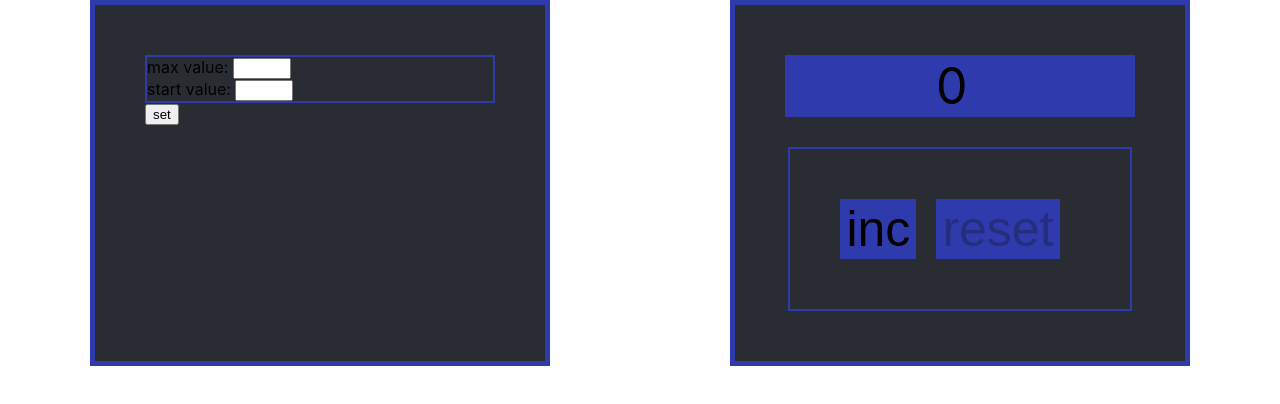
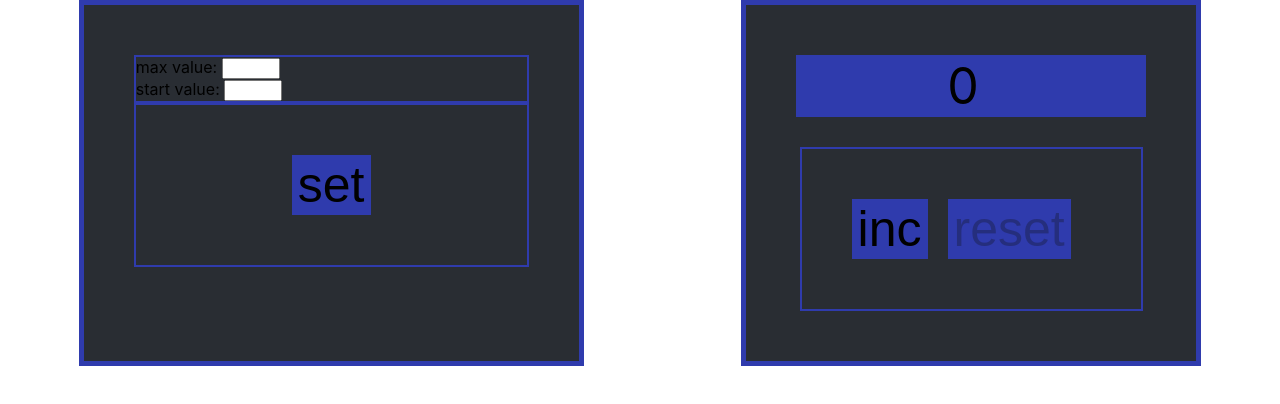
Before and after one commit to cros6y6raga/counter-crosbybraga, a React (Create React App) app: page / in a window 1280 px wide. Shown: the top 404 px of the page. Built offline with nearby package versions, Linux system fonts and the light colour scheme.

Commit message:
Styled the set button

```diff
--- a/src/App.css
+++ b/src/App.css
@@ -50,9 +50,14 @@
 }
 
 .settingsButton {
-
+    border: 2px solid #2f3bad;
+    padding: 50px 156px;
+    margin: 0 auto;
 }
 
 .set {
-
+    border: none;
+    font-size: 50px;
+    background-color: #2f3bad;
+    cursor: pointer;
 }
```
